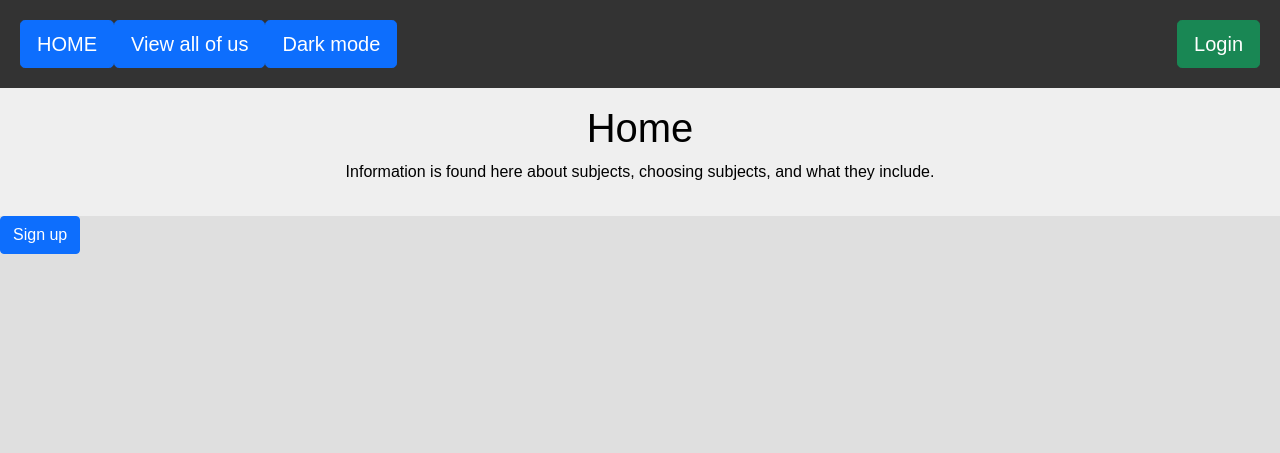
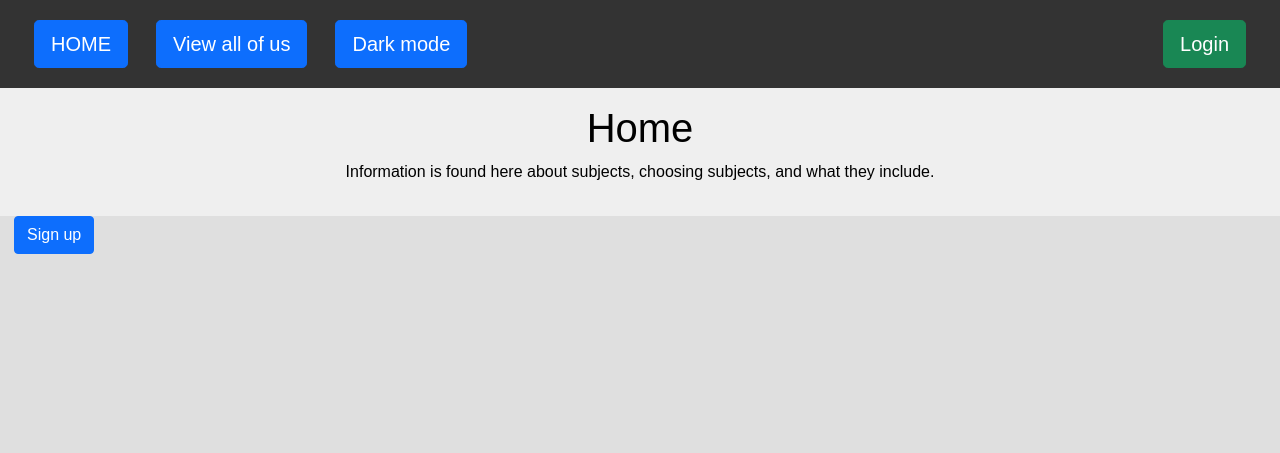
Before and after one commit to LiamNaidoo/Subject-selector, a Flask app: page / in a window 1280 px wide. Shown: the top 453 px of the page. Run offline with Flask 2, Linux system fonts and the light colour scheme; data that the repository does not hold is empty; some web fonts are replaced.

Commit message:
navbar buttton spacing

```diff
--- a/FlaskWebProject1/static/custom.css
+++ b/FlaskWebProject1/static/custom.css
@@ -124,6 +124,11 @@ ul {
     transform: translate(-50%, -50%);
 }
 
+
+.btn {
+    margin: 0px 14px;
+}
+
 .centered {
     background: #d1cdcd;
     width: 400px;
```
